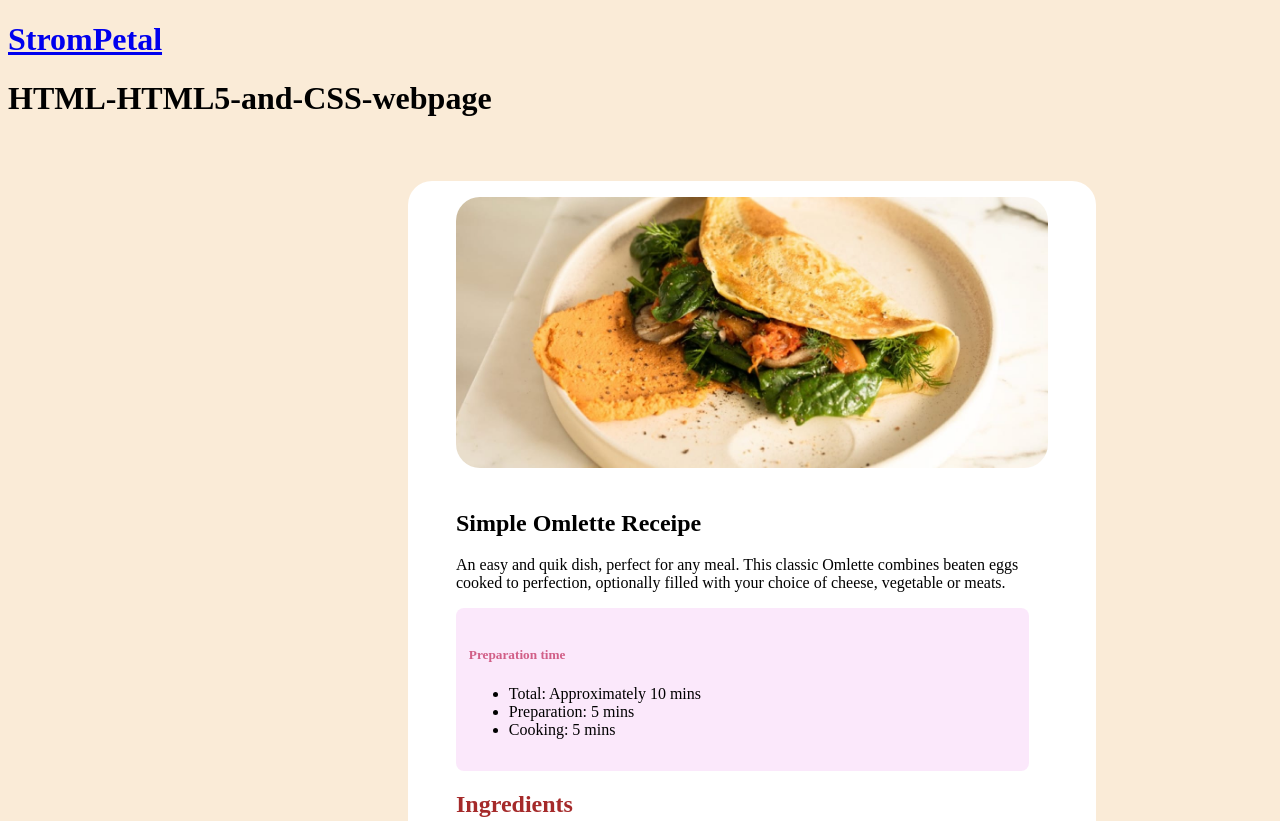
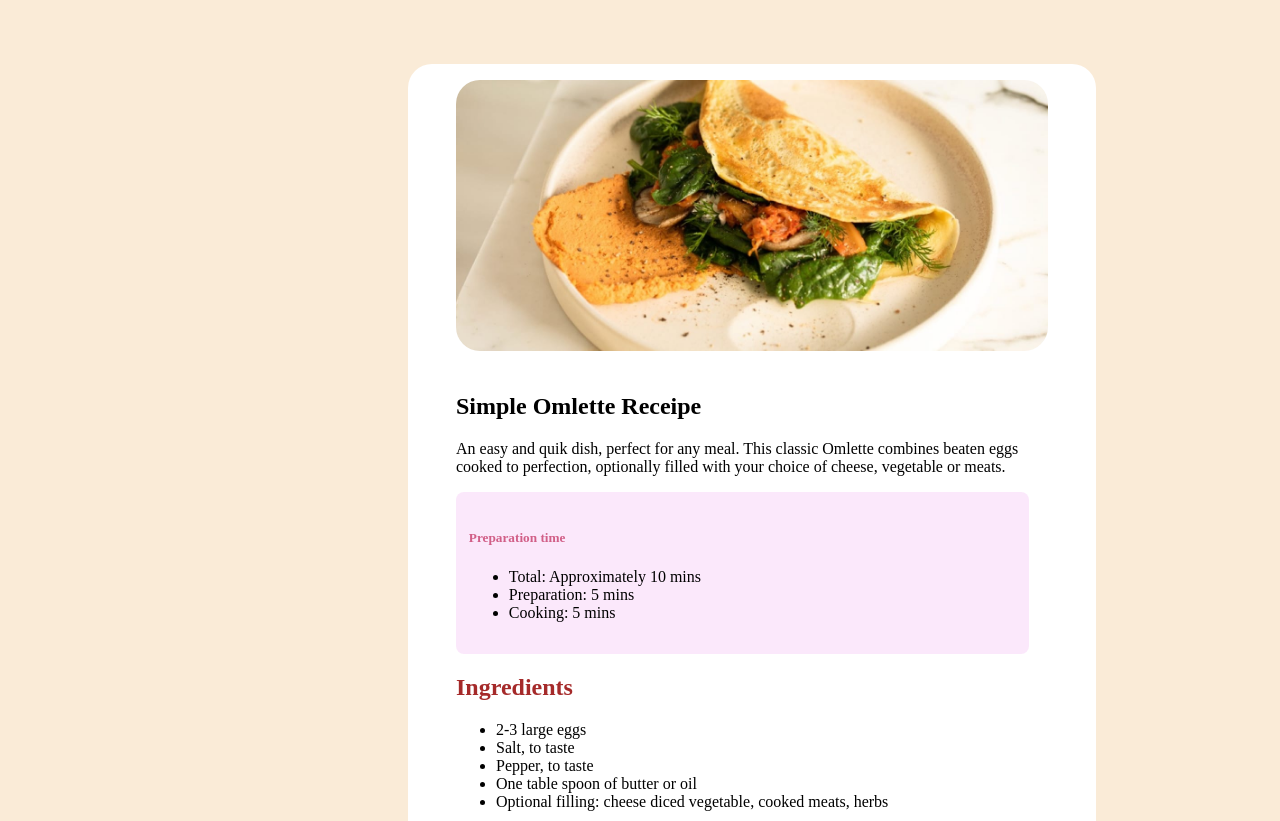
Before and after one commit to StromPetal/StromPetal.github.io, a plain HTML site: page index.html in a window 1280 px wide. Shown: the top 821 px of the page. Drawn offline with Linux system fonts and the light colour scheme; files whose address does not match are found by name.

Commit message:
Update index.html

```diff
--- a/index.html
+++ b/index.html
@@ -8,13 +8,7 @@
     <link rel="stylesheet" href="style.css">
 </head>
 <body>
-    <div class="container-lg px-3 my-5 markdown-body">
-
-        <h1><a href="https://strompetal.github.io/">StromPetal</a></h1>
-
-
-        <h1 id="html-html5-and-css-webpage">HTML-HTML5-and-CSS-webpage</h1>
-      </div>
+    <main>
     <section class="home">
     <img src="/HTML-HTML5-and-CSS-Recipe-page/image-omelette.jpeg" style="width: 37em; border-radius: 1.5em;"><br><br>
     <h1>Simple Omlette Receipe</h1>
@@ -71,5 +65,6 @@
         </table>
 
     </section>
+</main>
 </body>
 </html>
```
